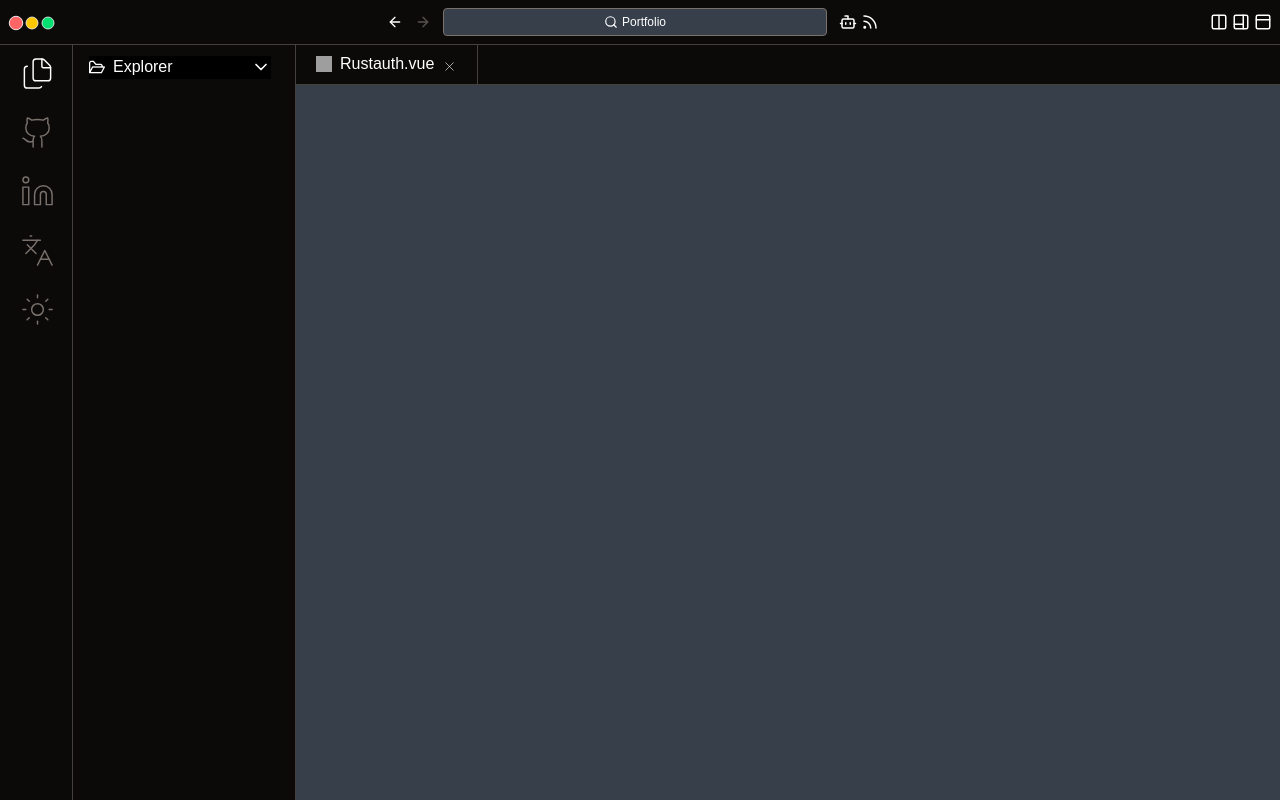
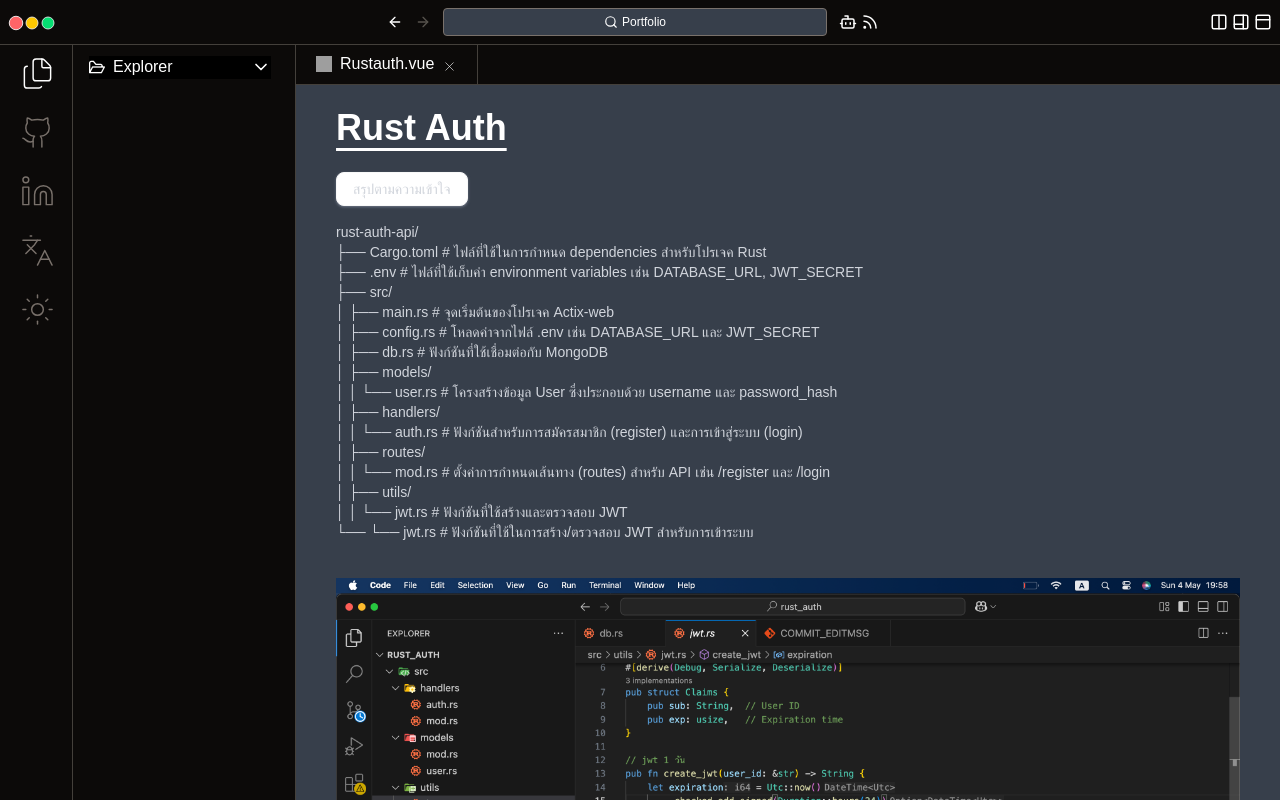
Before and after one commit to balldev1/portfolio, a Vue app in the folder frontend/: page /rustauth in a window 1280 px wide. Shown: the top 800 px of the page. Built offline with nearby package versions, Linux system fonts and the light colour scheme; grey boxes are pictures that could not be loaded; a web font is replaced by a local one.

Commit message:
loading="lazy" , rustauth

```diff
--- a/frontend/src/components/layout/SidebarSelectExplorer.vue
+++ b/frontend/src/components/layout/SidebarSelectExplorer.vue
@@ -137,8 +137,9 @@ const items = computed(() => [
             route: "/springboot",
           },
           {
-            label: "Image",
+            label: "Rust_auth",
             icon: "pi pi-code",
+            route: "/rustauth",
           },
           {
             label: "Video",
--- /dev/null
+++ b/frontend/src/components/project/note/Rustauth.vue
@@ -0,0 +1,44 @@
+<template>
+  <div class="flex flex-col gap-4 w-full">
+    <h1 class="text-4xl underline underline-offset-8 font-semibold">
+      Rust Auth
+    </h1>
+
+    <span
+      class="text-gray-300 text-sm text-balance mt-2 badge p-4 shadow shadow-gray-500"
+    >
+      สรุปตามความเข้าใจ
+    </span>
+
+    <span class="text-gray-300 text-sm text-balance">
+      rust-auth-api/ <br />
+      ├── Cargo.toml # ไฟล์ที่ใช้ในการกำหนด dependencies สำหรับโปรเจค Rust
+      <br />
+      ├── .env # ไฟล์ที่ใช้เก็บค่า environment variables เช่น DATABASE_URL,
+      JWT_SECRET <br />
+      ├── src/ <br />
+      │ ├── main.rs # จุดเริ่มต้นของโปรเจค Actix-web <br />
+      │ ├── config.rs # โหลดค่าจากไฟล์ .env เช่น DATABASE_URL และ JWT_SECRET
+      <br />
+      │ ├── db.rs # ฟังก์ชันที่ใช้เชื่อมต่อกับ MongoDB <br />
+      │ ├── models/ <br />
+      │ │ └── user.rs # โครงสร้างข้อมูล User ซึ่งประกอบด้วย username และ
+      password_hash <br />
+      │ ├── handlers/ <br />
+      │ │ └── auth.rs # ฟังก์ชันสำหรับการสมัครสมาชิก (register)
+      และการเข้าสู่ระบบ (login) <br />
+      │ ├── routes/ <br />
+      │ │ └── mod.rs # ตั้งค่าการกำหนดเส้นทาง (routes) สำหรับ API เช่น /register
+      และ /login <br />
+      │ ├── utils/ <br />
+      │ │ └── jwt.rs # ฟังก์ชันที่ใช้สร้างและตรวจสอบ JWT <br />
+      └── └── jwt.rs # ฟังก์ชันที่ใช้ในการสร้าง/ตรวจสอบ JWT สำหรับการเข้าระบบ
+      <br />
+    </span>
+
+    <div class="mt-5 flex flex-col gap-5">
+      <img src="/project/rustauth1.png" loading="lazy" />
+      <img src="/project/rustauth2.png" loading="lazy" />
+    </div>
+  </div>
+</template>
--- a/frontend/src/components/project/note/Springboot.vue
+++ b/frontend/src/components/project/note/Springboot.vue
@@ -25,9 +25,9 @@
       Ref : https://www.youtube.com/watch?v=Ka7Sm8W84iw
     </span>
     <div class="mt-5 flex flex-col gap-5">
-      <img src="/project/springboot1.png" class="" />
-      <img src="/project/springboot2.png" />
-      <img src="/project/springboot3.png" />
+      <img src="/project/springboot1.png" loading="lazy" />
+      <img src="/project/springboot2.png" loading="lazy" />
+      <img src="/project/springboot3.png" loading="lazy" />
     </div>
   </div>
 </template>
--- a/frontend/src/components/project/single/Door.vue
+++ b/frontend/src/components/project/single/Door.vue
@@ -10,7 +10,7 @@
       interface for access control management.
     </span>
     <div class="w-full">
-      <img src="/project/door.webp" />
+      <img src="/project/door.webp" loading="lazy" />
     </div>
   </div>
 </template>
--- a/frontend/src/components/project/single/Tr069.vue
+++ b/frontend/src/components/project/single/Tr069.vue
@@ -11,7 +11,7 @@
       server management platform.</span
     >
     <div class="w-full">
-      <img src="/project/tr069.webp" />
+      <img src="/project/tr069.webp" loading="lazy" />
     </div>
   </div>
 </template>
--- a/frontend/src/components/project/single/Weight.vue
+++ b/frontend/src/components/project/single/Weight.vue
@@ -13,7 +13,7 @@
       the company.
     </span>
     <div class="w-full">
-      <img src="/project/weight.webp" />
+      <img src="/project/weight.webp" loading="lazy" />
     </div>
   </div>
 </template>
--- a/frontend/src/router/index.js
+++ b/frontend/src/router/index.js
@@ -13,6 +13,7 @@ import Tr069 from "../views/Tr069.vue";
 import Weight from "../views/Weight.vue";
 import Door from "../views/Door.vue";
 import Springboot from "../views/Springboot.vue";
+import Rustauth from "@/views/Rustauth.vue";
 
 const routes = [
   { path: "/", component: Home },
@@ -28,6 +29,7 @@ const routes = [
   { path: "/currency", component: Currency },
   { path: "/note", component: Note },
   { path: "/springboot", component: Springboot },
+  { path: "/rustauth", component: Rustauth },
 ];
 
 const router = createRouter({
--- a/frontend/src/views/Home.vue
+++ b/frontend/src/views/Home.vue
@@ -1,6 +1,6 @@
 <template>
   <div class="w-full flex gap-5 flex-col items-center justify-center pt-5">
     <!-- <img src="/project/dev1.png" /> -->
-    wait
+    Coming Soon
   </div>
 </template>
--- /dev/null
+++ b/frontend/src/views/Rustauth.vue
@@ -0,0 +1,16 @@
+<template>
+  <div class="flex flex-col">
+    <div
+      :class="[
+        isSidebarOpen ? 'pt-10' : 'pt-5 ',
+        'transition-all duration-300  flex px-10 ',
+      ]"
+    >
+      <Rustauth />
+    </div>
+  </div>
+</template>
+
+<script setup>
+import Rustauth from "@/components/project/note/Rustauth.vue";
+</script>
```
Also changed, not shown: frontend/public/project/rustauth1.png (added), frontend/public/project/rustauth2.png (added).
